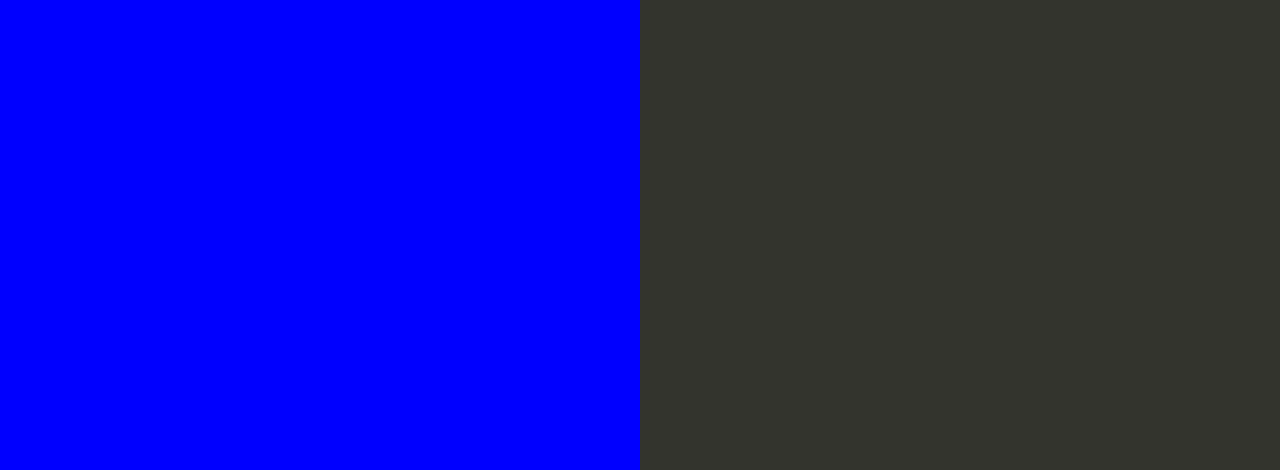
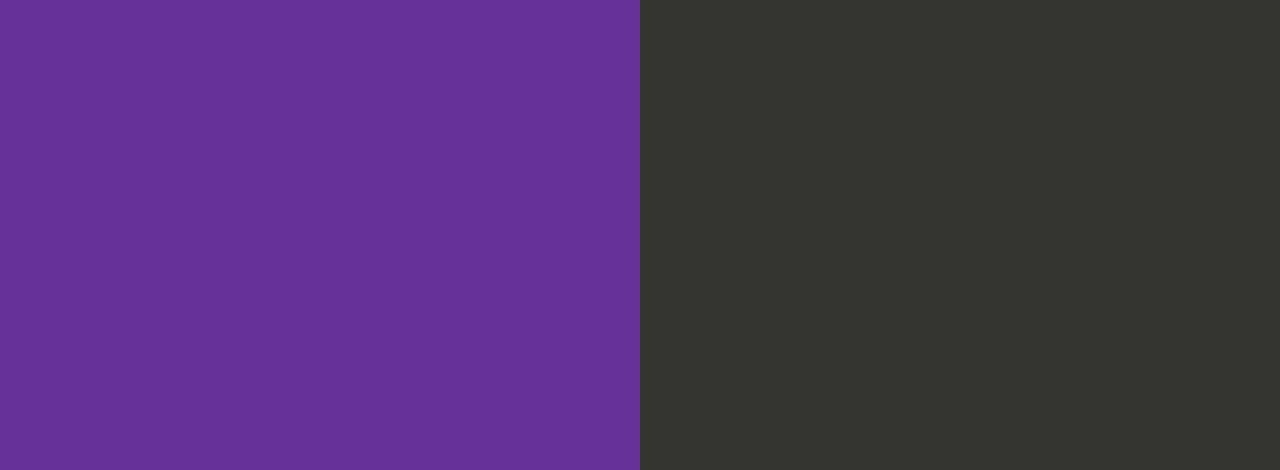
Before and after one commit to naveen841/aws_cicd_nodapp, a website: page index.html in a window 1280 px wide. Shown: the part 330-800 px from the top of the page. Drawn offline with Linux system fonts and the light colour scheme.

Commit message:
update the app clor

```diff
--- a/index.html
+++ b/index.html
@@ -35,7 +35,7 @@
 
         text-align: right;
         padding-top: 11em;
-        background-color: blue;
+        background-color: rebeccapurple;
 
       }
       .textColumn p {
```
